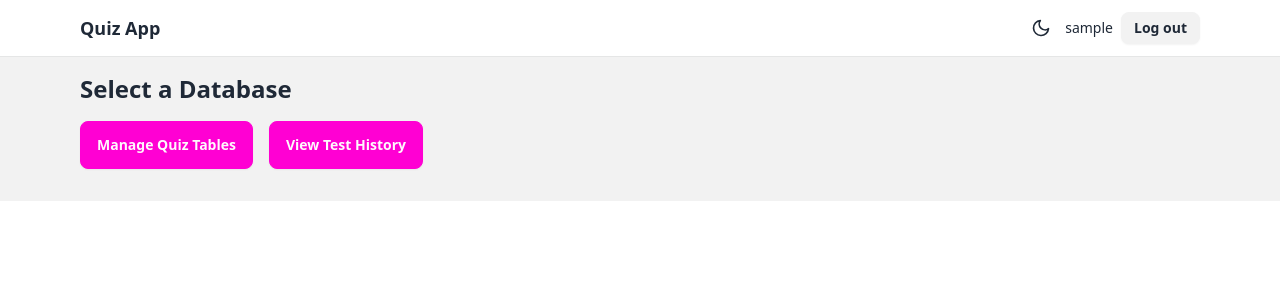
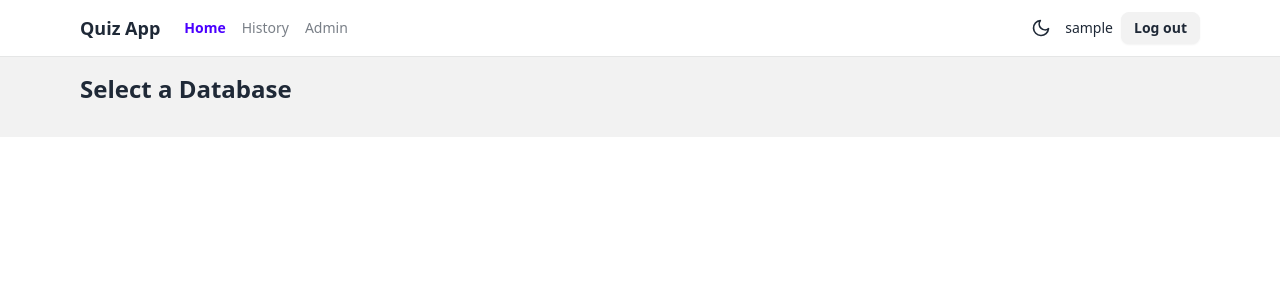
Before and after one commit to rutra8002/quizapp, a Flask app: page / in a window 1280 px wide. Shown: the top 300 px of the page. Run offline with Flask 3, Linux system fonts and the light colour scheme; the visitor is signed in with stand-in values (Sample User, id 1); tables that the repository leaves empty hold one stand-in row (values such as "Sample post"); some libraries are stand-ins or nearby versions.

Commit message:
added navbar and removed some buttons

```diff
--- a/templates/attempt_details.html
+++ b/templates/attempt_details.html
@@ -4,10 +4,7 @@
 
 {% block content %}
 <header class="mb-6">
-  <div class="flex items-center justify-between mb-4">
-    <h1 class="text-2xl font-semibold tracking-tight">{{ attempt.test_name }} - Attempt Details</h1>
-    <a href="{{ url_for('test_history') }}" class="btn btn-primary">Back to History</a>
-  </div>
+  <h1 class="text-2xl font-semibold tracking-tight">{{ attempt.test_name }} - Attempt Details</h1>
 </header>
 
 <section class="mb-6">
--- a/templates/base.html
+++ b/templates/base.html
@@ -19,7 +19,25 @@
 <body class="bg-base-200 text-base-content">
     <header class="border-b border-base-300 bg-base-100">
         <div class="mx-auto flex max-w-6xl items-center justify-between px-4 py-3">
-            <a href="{{ url_for('index') }}" class="text-lg font-semibold">Quiz App</a>
+            <div class="flex items-center gap-6">
+                <a href="{{ url_for('index') }}" class="text-lg font-semibold">Quiz App</a>
+                <nav class="flex items-center gap-4 text-sm">
+                    <a href="{{ url_for('index') }}"
+                       class="{% if request.endpoint == 'index' %}text-primary font-semibold{% else %}text-base-content/60 hover:text-base-content{% endif %}">
+                        Home
+                    </a>
+                    {% if current_user %}
+                        <a href="{{ url_for('test_history') }}"
+                           class="{% if request.endpoint in ['test_history', 'test_details'] %}text-primary font-semibold{% else %}text-base-content/60 hover:text-base-content{% endif %}">
+                            History
+                        </a>
+                        <a href="{{ url_for('admin') }}"
+                           class="{% if request.endpoint in ['admin', 'edit_table', 'create_table', 'add_question', 'edit_question', 'delete_question'] %}text-primary font-semibold{% else %}text-base-content/60 hover:text-base-content{% endif %}">
+                            Admin
+                        </a>
+                    {% endif %}
+                </nav>
+            </div>
             <div class="flex items-center gap-2">
                 <button id="theme-toggle" type="button" class="btn btn-sm btn-ghost btn-circle" aria-label="Toggle dark mode">
                     <!-- Sun icon (shown in dark mode, click to go light) -->
--- a/templates/index.html
+++ b/templates/index.html
@@ -4,12 +4,6 @@
 
 {% block content %}
 <h1 class="text-2xl font-bold mb-4">Select a Database</h1>
-<div class="flex gap-4 mb-4">
-  {% if current_user %}
-  <a href="{{ url_for('admin') }}" class="btn btn-secondary">Manage Quiz Tables</a>
-  <a href="{{ url_for('test_history') }}" class="btn btn-secondary">View Test History</a>
-  {% endif %}
-</div>
 <div class="grid grid-cols-1 md:grid-cols-2 lg:grid-cols-3 gap-4">
     {% for table_name in table_names %}
         <div class="card shadow-lg bg-base-100">
--- a/templates/test_history.html
+++ b/templates/test_history.html
@@ -3,9 +3,8 @@
 {% block title %}Test History{% endblock %}
 
 {% block content %}
-<header class="mb-6 flex items-center justify-between">
+<header class="mb-6">
   <h1 class="text-2xl font-semibold tracking-tight">Test History</h1>
-  <a href="{{ url_for('index') }}" class="btn btn-primary">Back to Quizzes</a>
 </header>
 
 {% if attempts and attempts|length > 0 %}
```
Also changed, not shown: templates/error.html (+4 -5 lines).
